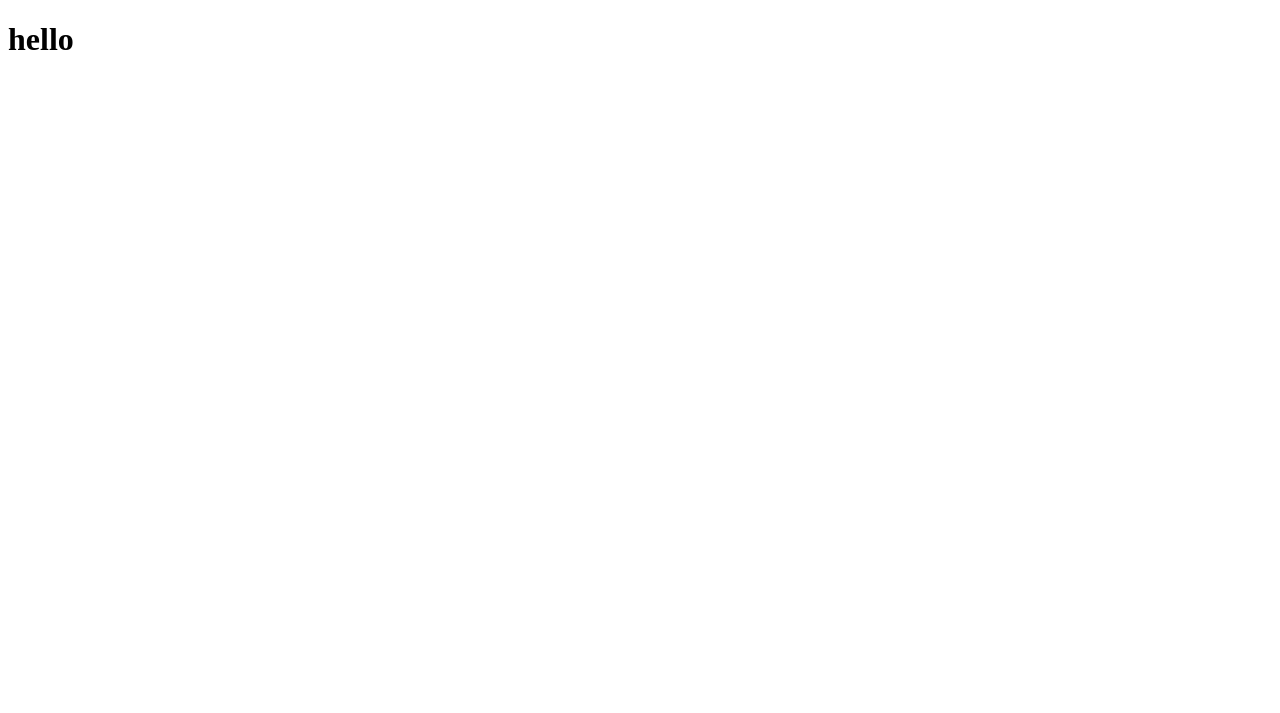
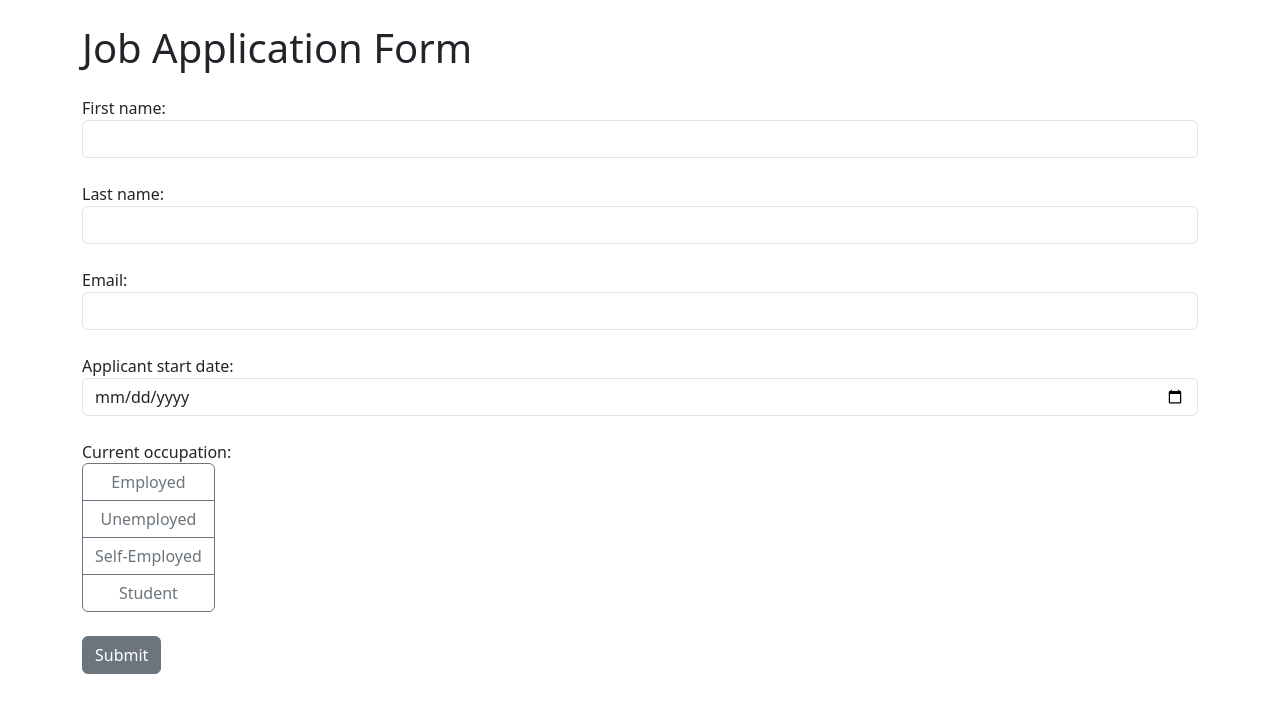
Before and after one commit to bhaveshgadag/job-application-django, a Django app: page / in a window 1280 px wide. Before the commit the part shown is almost empty. Shown: the top 713 px of the page. Run offline with Django 4.2, Linux system fonts and the light colour scheme.

Commit message:
html form::ignore pycache

```diff
--- a/job_application/templates/index.html
+++ b/job_application/templates/index.html
@@ -1,10 +1,56 @@
-<!DOCTYPE html>
-<html lang="en">
-<head>
-    <meta charset="UTF-8">
-    <title>hello</title>
-</head>
-<body>
-    <h1>hello</h1>
-</body>
+<!doctype html>
+<html>
+    <head>
+        <meta charset="utf-8">
+        <meta name="viewport" content="width=device-width, initial-scale=1, shrink-to-fit=no">
+        <link href="https://cdn.jsdelivr.net/npm/bootstrap@5.3.1/dist/css/bootstrap.min.css" rel="stylesheet" integrity="sha384-4bw+/aepP/YC94hEpVNVgiZdgIC5+VKNBQNGCHeKRQN+PtmoHDEXuppvnDJzQIu9" crossorigin="anonymous">
+        <script src="https://code.jquery.com/jquery-3.7.1.min.js" integrity="sha256-/JqT3SQfawRcv/BIHPThkBvs0OEvtFFmqPF/lYI/Cxo=" crossorigin="anonymous"></script>
+        <script src="https://cdn.jsdelivr.net/npm/bootstrap@5.3.1/dist/js/bootstrap.bundle.min.js" integrity="sha384-HwwvtgBNo3bZJJLYd8oVXjrBZt8cqVSpeBNS5n7C8IVInixGAoxmnlMuBnhbgrkm" crossorigin="anonymous"></script>
+    </head>
+    <body>
+        <div class="container">
+            <h1 class="mt-4 mb-4">Job Application Form</h1>
+            <form method="post">
+                {% csrf_token %}
+                <div class="form-group mb-4">
+                    <label for="first_name">First name:</label>
+                    <input class="form-control" type="text" id="first_name" name="first_name" required>
+                </div>
+                <div class="form-group mb-4">
+                    <label for="last_name">Last name:</label>
+                    <input class="form-control" type="text" id="last_name" name="last_name" required>
+                </div>
+                <div class="form-group mb-4">
+                    <label for="email">Email:</label>
+                    <input class="form-control" type="email" id="email" name="email" required>
+                </div>
+                <div class="form-group mb-4">
+                    <label for="date">Applicant start date:</label>
+                    <input class="form-control" type="date" id="date" name="date" required>
+                </div>
+                <div class="form-group mb-4">
+                    <label for="occupation">Current occupation:</label>
+                    <br>
+                    <div class="btn-group-vertical" id="occupation">
+                        <input class="btn-check form-control" type="radio" id="employed" value="employed"  name="occupation" required>
+                        <label class="btn btn-outline-secondary" for="employed">Employed</label>
+                        <input class="btn-check form-control" type="radio" id="unemployed" value="unemployed" name="occupation" required>
+                        <label class="btn btn-outline-secondary" for="unemployed">Unemployed</label>
+                        <input class="btn-check form-control" type="radio" id="self-employed" value="self-employed"name="occupation" required>
+                        <label class="btn btn-outline-secondary" for="self-employed">Self-Employed</label>
+                        <input class="btn-check form-control" type="radio" id="student" value="student" name="occupation" required>
+                        <label class="btn btn-outline-secondary" for="student">Student</label>
+                    </div>
+                </div>
+                <button class="btn btn-secondary mb-4" type="submit">Submit</button>
+                {% if messages %}
+                <div class="alert alert-success">
+                    {% for message in messages %}
+                        {{ message }}
+                    {% endfor %}
+                </div>
+                {% endif %}
+            </form>
+        </div>
+    </body>
 </html>
```
Also changed, not shown: 1 other file.
